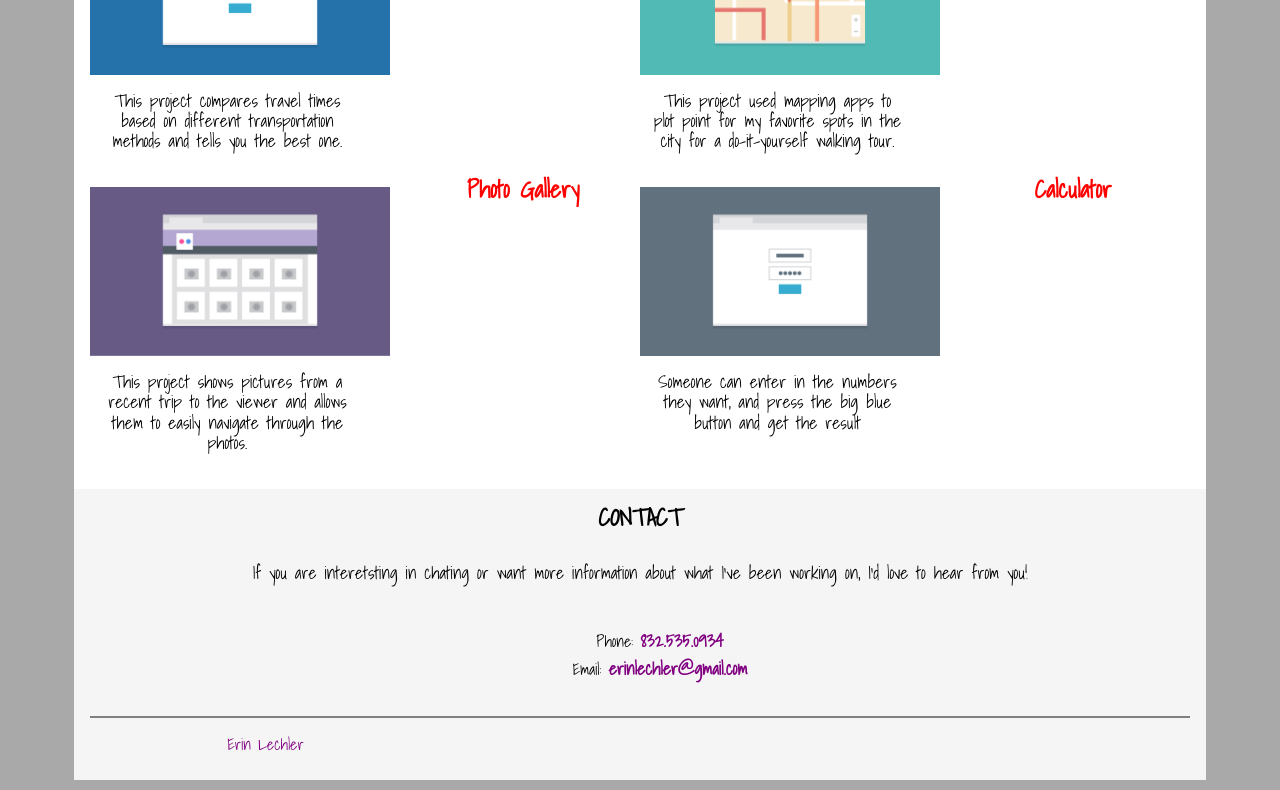
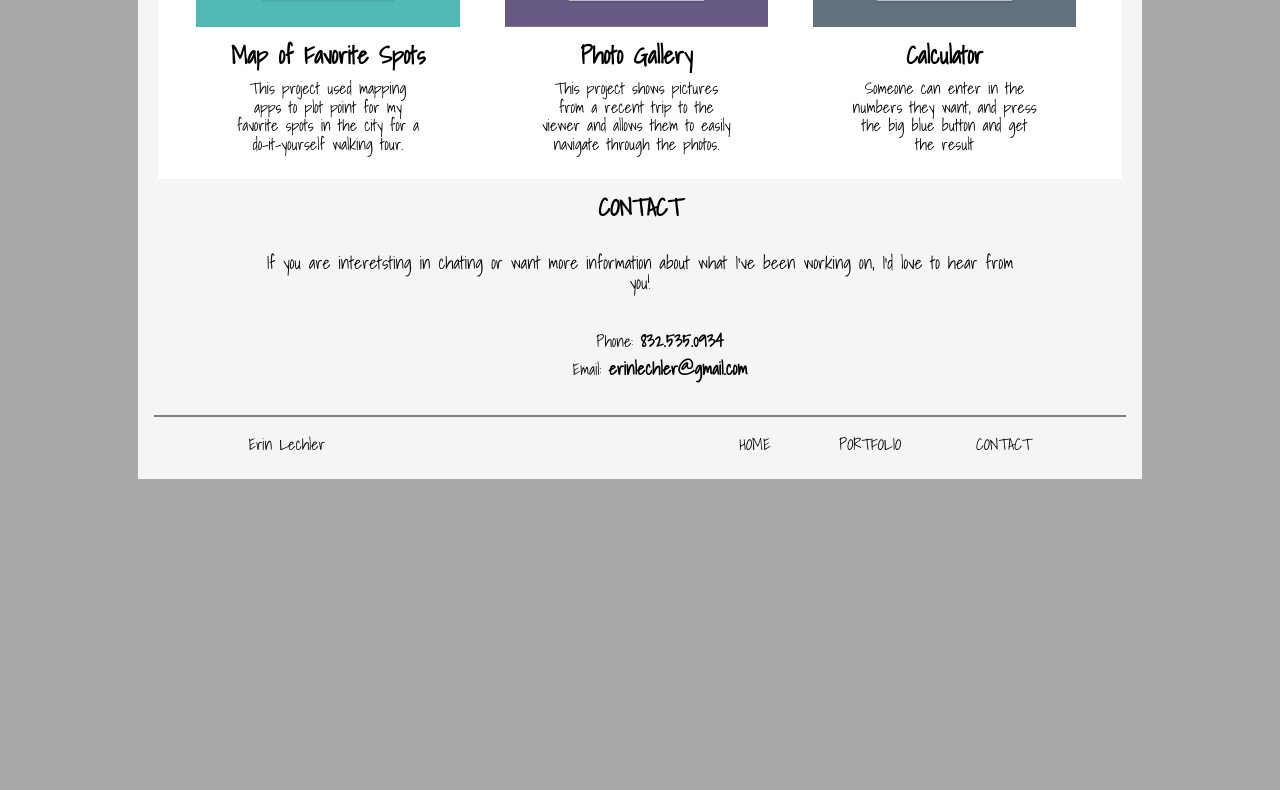
Before and after one commit to elechler/Project-2-mobile-first-layout, a plain HTML site: page index.html in a window 1280 px wide. Shown: the part 874-1664 px from the top of the page. After the commit the page ends 1363 px from the top, so only its background shows below. Drawn offline with Linux system fonts and the light colour scheme.

Commit message:
building tab and desk

```diff
--- a/css/style.css
+++ b/css/style.css
@@ -55,7 +55,7 @@ h3 {
     text-align: center;
     text-transform: uppercase;
     font-size: 1.5rem;
-    padding: 30px 0;
+    padding: 15px 0;
     margin: 0;
     color: black;
     font-weight: bold;
@@ -67,7 +67,7 @@ p {
     margin-bottom: 1.5em;
 }
 a {
-    color: purple;
+    color: black;
     text-decoration: none;
 }
 a:hover {
@@ -87,26 +87,29 @@ ol {
 .profile-img {
     width: 75%;
 }
-
 /*=============================== navigation=============*/
+.main-nav {
+    padding-left: 0;
+}
 .main-nav li {
-    display: block;
-	text-align: center;
+    text-align: center;
     background: white;
-    margin-top: 6px;
-	margin-bottom: 6px;
 }
-.student-name {
-    display: block;
-    margin: auto;
-}
-
 .main-nav a {
 	font-size: 1.1em;
 	text-transform: uppercase;
     font-weight: bold;
+    display: block;
     padding: 10px 15px;
+    margin: 6px;
+}
+.student-name {
+    text-align: center;
+    background: white;
+}
+.student-name a {
     display: block;
+    padding: 10px 15px;
 }
 /*=============================footer details=================*/
 .contact-info li {
@@ -123,12 +126,101 @@ ol {
 .footer-nav li {
     display: inline-block;
     padding: 0 10px;
-    margin: 10px 30px;
+    margin: 10px 15px;
 }
 #footer-contact,
 #home,
 #port {
     display: none;
+}
+/*==========================fix floats=================*/
+.clearfix::after {
+    content: "";
+    clear: both;
+    display: table;
+}
+/* ================================= Media Queries tablet===========================================*/
+@media (min-width: 769px) {
+.box {
+    width: 90%;
+    margin: 0 auto;
+    padding: 10px;
+}
+/*======================header tablet=============*/
+.student-name,
+.main-nav li {
+    display: inline-block;
+    margin: 5px;
+    padding: 5px;
+    background: none;
+}
+.student-name a,
+.main-nav a {
+    padding: 5px;
+}
+.main-nav li {
+    font-size: 1.5em;
+}
+.profile-img {
+    float: right;
+    width: 35%;
+    margin: 10px;
+}
+.intro {
+    font-size: 1.3em;
+    padding-top: 15px;
+    text-align: left;
+}
+/*========================== columns tablet=====================*/
+.col {
+    width: 50%;
+    margin: 0;
+    float: left;
+}
+.primary,
+.secondary {
+  width: 50%;
+}
+.img {
+    display: block;
+    width: 95%;
+    margin: auto;
+    padding: 10px;
+}
+h2 {
+    margin: 5px 0;
+    text-align: center;
+    padding: 0;
+}
+.caption {
+    padding: 5px;
+    margin: 0 auto;
+    max-width: 275px;
+}
+/*===============================footer tablet=============*/
+h3 {
+    margin: 0;
+    padding: 15px 0 5px 0;
+}
+.contact {
+    margin: auto;
+    width: 85%;
+}
+#top {
+    display: none;
+}
+#footer-contact,
+#home,
+#port {
+    text-transform: uppercase;
+}
+#name,
+#footer-contact,
+#home,
+#port {
+    display: inline-block;
+    padding: 5px;
+    margin: 5px;
 }
 footer {
     position: relative
@@ -138,153 +230,66 @@ footer {
     bottom: 25%;
     left: 10%;
 }
-#top {
-    position: absolute;
-    bottom: 15px;
-    right: 15px;
-}
-/*===========================================*/
-
-.clearfix::after {
-    content: "";
-    clear: both;
-    display: table;
-  }
-
-  /* ================================= Media Queries================
-
-@media (min-width: 769px) {
-
-
-	.container {
-		width: 80%;
-		max-width: 1150px;
-		margin: 0 auto;
-	}
-.name {
-  width: 240px;
-
-}
-*/
-
-
-@media (min-width: 769px) {
-
-.box {
-    width: 90%;
-    margin: 0 auto;
-    padding: 10px;
-
-}
-.main-header,
-.main-nav li {
-    display: inline-block;
-}
-.profile-img {
-    float: right;
-    width: 35%;
-    margin: 10px;
-}
-.intro {
-    font-size: 1.4em;
-    color: red;
-    padding-top: 15px;
-}
-/*========================== columns=====================*/
-.col {
-    width: 50%;
-    margin: 0;
-    float: left;
-}
-.img {
-    width: 300px;
-    float: left;
-    margin: 1em 1em 1em 0;
-    }
-.caption {
-    padding: 10px;
-    margin-top: 5px;
-    margin-bottom: 10px;
-    max-width: 275px;
-}
- h2 {
-    margin-bottom: 5px;
-    margin-top: 5px;
-    text-align: center;
-    color: red;
-    padding: 0;
- }
-/*===============================footer=============*/
-h3 {
-    margin: 0;
-    padding: 15px 0 5px 0;
-}
-.contact {
-    margin-top: 0;
-}
-
-#top {
-    display: none;
-}
-
-/*left off here!!!!!!!!!!!!!!!!!!!!!!!!======================
-#footer-contact,
-#home,
-#port {
-    display: inline;
-    margin: 10px;
-    padding: 5px;
-    background: yellow;
-
-
+#footer-contact {
     position: absolute;
     bottom: 25%;
     right: 10%;
 }
-*/
-/*
-.footer-nav li {
-    display: inline-block;
-    padding: 0 10px;
-    margin: 10px 30px;
-}
-footer {
-    position: relative
-}
-#name {
+#port {
     position: absolute;
     bottom: 25%;
-    left: 10%;
+    right: 23%;
 }
-#top {
+#home {
     position: absolute;
-    bottom: 15px;
-    right: 15px;
+    bottom: 25%;
+    right: 36%;
+}
+/* ================================= Media Queries desktop================ */
+@media (min-width: 1025px) {
+.box {
+    width: 80%;
+    max-width: 1150px;
+    margin: 0 auto;
+    padding: 10px;
+}
+.main-body {
+    border-right: 20px solid whitesmoke;
+    border-left: 20px solid whitesmoke;
+}
+.student-name,
+.main-nav,
+.main-nav li {
+    display: inline-block;
+    background: none;
+    margin-right: 5px;
+}
+.student-name {
+    width: 240px;
+    margin-right: 50px;
+}
+.col {
+    width: 33%;
+    margin: 0;
+    float: left;
+}
+.primary,
+.secondary,
+.tertiary {
+    width: 32%;
+    margin: 5px;
+    padding: 0;
+}
+.img {
+    display: block;
+    width: 95%;
+    margin: auto;
+}
+.caption {
+    padding: 5px;
+    margin: 0 auto;
+    max-width: 200px;
+    font-size: 1em;
 }
 
-.footer-nav li {
-    display: inline-block;
-    padding: 0 10px;
-    margin: 10px 30px;
 }
-*/
-
-/*
-
-  desktop
-  .main-nav {
-    float: right;
-  }
-
-  .main-nav li {
-    display: inline-block;
-    margin-left: 15px;
-  }
-
-  .tagline {
-    font-size: 1.4em;
-  }
-
-  */
-
-}
--- a/index.html
+++ b/index.html
@@ -37,25 +37,25 @@
                 <p class="caption">This project searches through a specific database to find information the user is trying to look up.</p>
                 </div>
 
-                <div class="primary col clearfix">
+                <div class="primary tertiary col clearfix">
                 <img src="images/portfolio-3.png" alt="Portfolio 3" class="img">
                 <h2>Travel App</h2>
                 <p class="caption">This project compares travel times based on different transportation methods and tells you the best one.</p>
                 </div>
 
-                <div class="secondary col clearfix">
+                <div class="primary col clearfix">
                 <img src="images/portfolio-4.png" alt="Portfolio 4" class="img">
                 <h2>Map of Favorite Spots</h2>
                 <p class="caption">This project used mapping apps to plot point for my favorite spots in the city for a do-it-yourself walking tour.</p>
                 </div>
 
-                <div class="priamary col clearfix">
+                <div class="secondary col clearfix">
                 <img src="images/portfolio-5.png" alt="Portfolio 5" class="img">
                 <h2>Photo Gallery</h2>
                 <p class="caption">This project shows pictures from a recent trip to the viewer and allows them to easily navigate through the photos.</p>
                 </div>
 
-                <div class="secondary col clearfix">
+                <div class="tertiary col clearfix">
                 <img src="images/portfolio-6.png" alt="Porfolio 6" class="img">
                 <h2>Calculator</h2>
                 <p class="caption">Someone can enter in the numbers they want, and press the big blue button and get the result</p>
```
Also changed, not shown: 1 other file.
